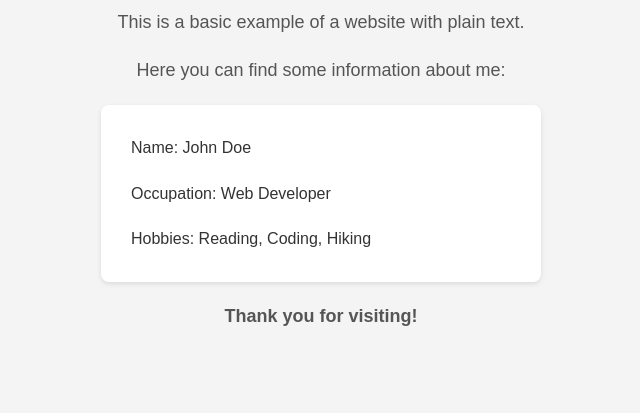
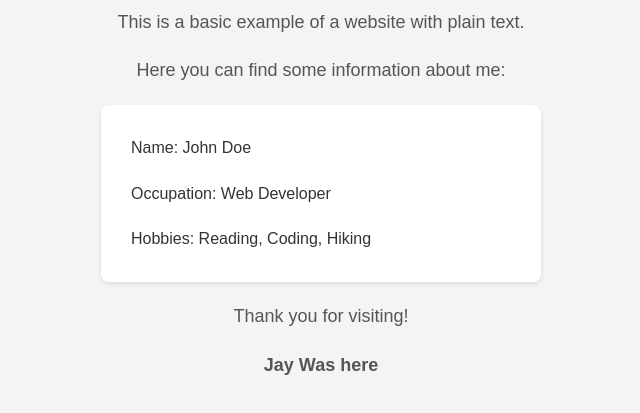
Before and after one commit to sreedath/vizuara-webinar-repo, a plain HTML site: page index.html in a window 1280 px wide. Shown: the part 115-528 px from the top of the page, without its empty margins (319-959 px from the left). Drawn offline with Linux system fonts and the light colour scheme.

Commit message:
Update index.html

```diff
--- a/index.html
+++ b/index.html
@@ -64,5 +64,6 @@
         <li>Hobbies: Reading, Coding, Hiking</li>
     </ul>
     <p>Thank you for visiting!</p>
+    <p>Jay Was here</p>
 </body>
 </html>
```
